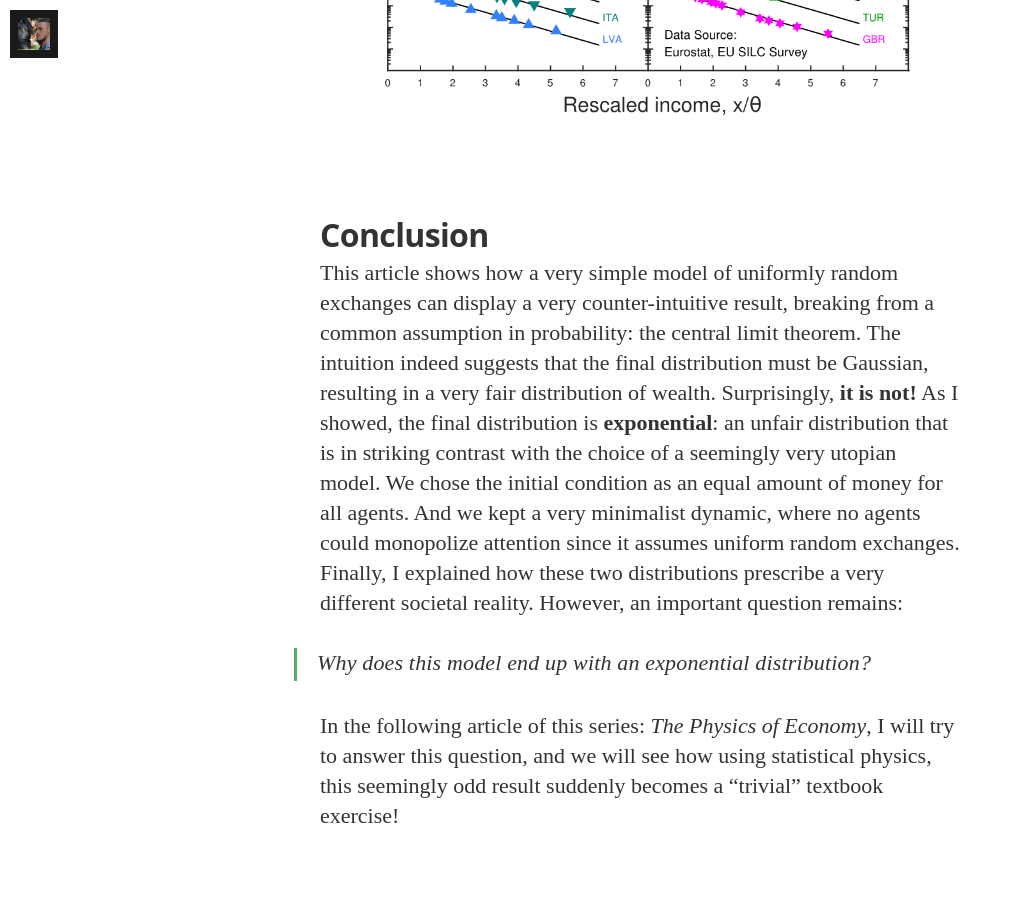
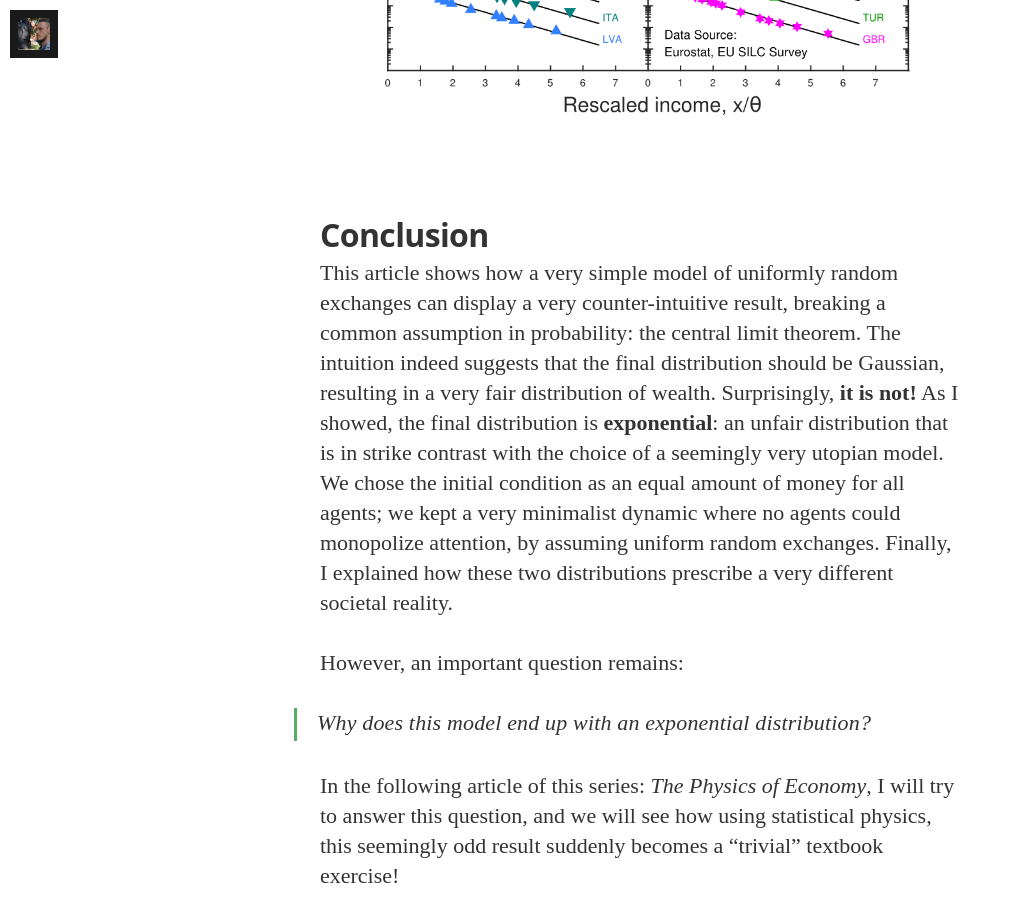
Before and after one commit to ManuNeuro/EmmanuelCalvet, a Jekyll site: the page built from _posts/2021-11-17-wealth-distribution-p1.md, in a window 1280 px wide and 900 px high, scrolled down 8794 px. Shown: the whole window, without its empty margins (0-1012 px from the left). Built offline with Jekyll 4.4.1, drawn with Linux system fonts in a browser that asks for light colours; nearby versions of some CDN libraries; some web fonts are replaced; formulas are drawn with MathJax 3; comment, search, counter and statistics services are not loaded; some of the changed text lies outside the part shown.

Commit message:
Update 2021-11-17-wealth-distribution-p1.md

```diff
--- a/_posts/2021-11-17-wealth-distribution-p1.md
+++ b/_posts/2021-11-17-wealth-distribution-p1.md
@@ -117,7 +117,9 @@ The answer is **yes!** I asked permission to show you a powerful result from thi
 ![Exponential fits on truncated income data for European Union in 2014; taken with permission from \[2\].]({{ '/assets/article_images/2021-11-17-wealth-distribution-p1/pic6.png' | relative_url }})
 
 ## Conclusion
-This article shows how a very simple model of uniformly random exchanges can display a very counter-intuitive result, breaking from a common assumption in probability: the central limit theorem. The intuition indeed suggests that the final distribution must be Gaussian, resulting in a very fair distribution of wealth. Surprisingly, **it is not!** As I showed, the final distribution is **exponential**: an unfair distribution that is in striking contrast with the choice of a seemingly very utopian model. We chose the initial condition as an equal amount of money for all agents. And we kept a very minimalist dynamic, where no agents could monopolize attention since it assumes uniform random exchanges. Finally, I explained how these two distributions prescribe a very different societal reality. However, an important question remains:
+This article shows how a very simple model of uniformly random exchanges can display a very counter-intuitive result, breaking a common assumption in probability: the central limit theorem. The intuition indeed suggests that the final distribution should be Gaussian, resulting in a very fair distribution of wealth. Surprisingly, **it is not!** As I showed, the final distribution is **exponential**: an unfair distribution that is in strike contrast with the choice of a seemingly very utopian model. We chose the initial condition as an equal amount of money for all agents; we kept a very minimalist dynamic where no agents could monopolize attention, by assuming uniform random exchanges. Finally, I explained how these two distributions prescribe a very different societal reality.
+
+However, an important question remains:
 
 > Why does this model end up with an exponential distribution?
 
```
Also changed, not shown: other parts of _posts/2021-11-17-wealth-distribution-p1.md (+1 -1 lines).
